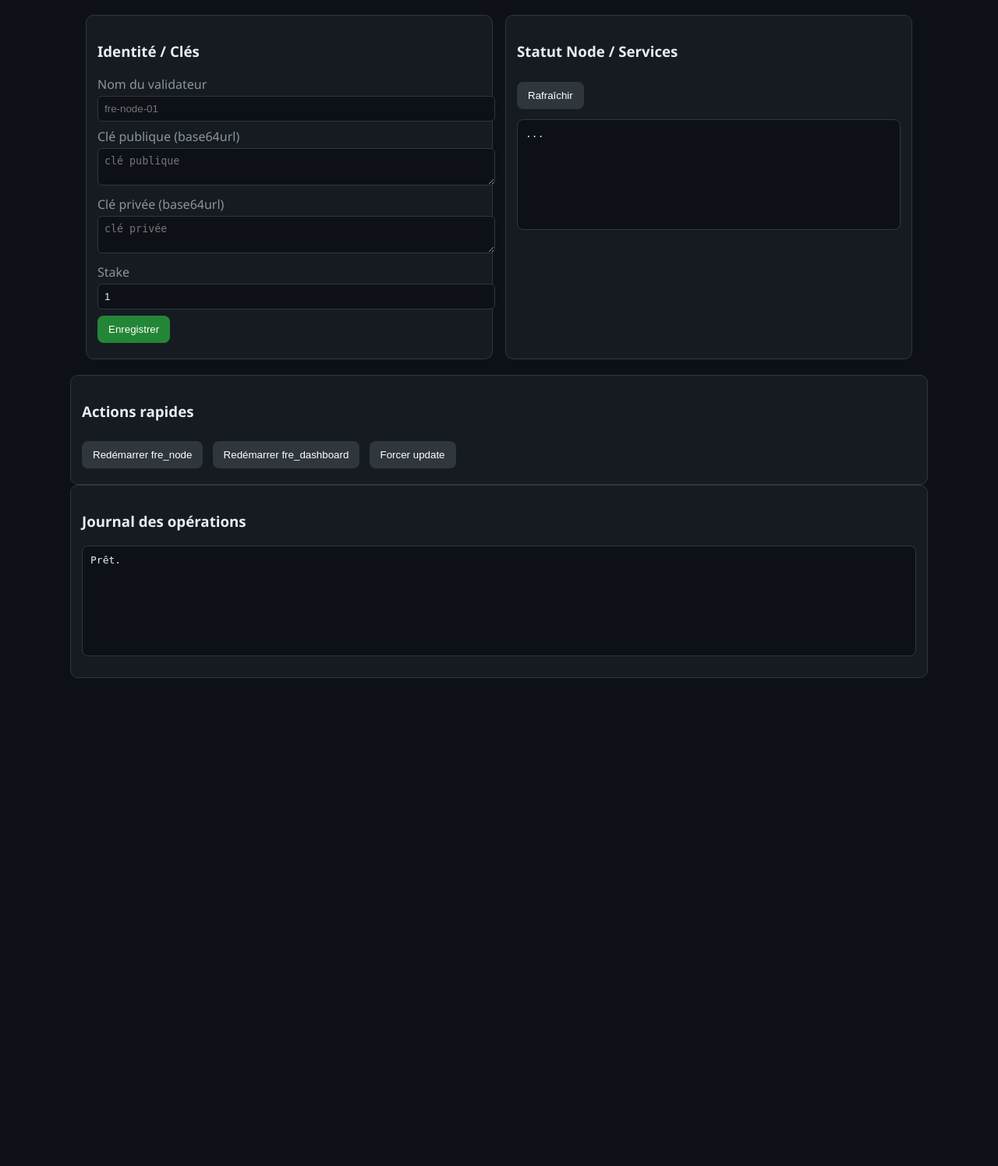
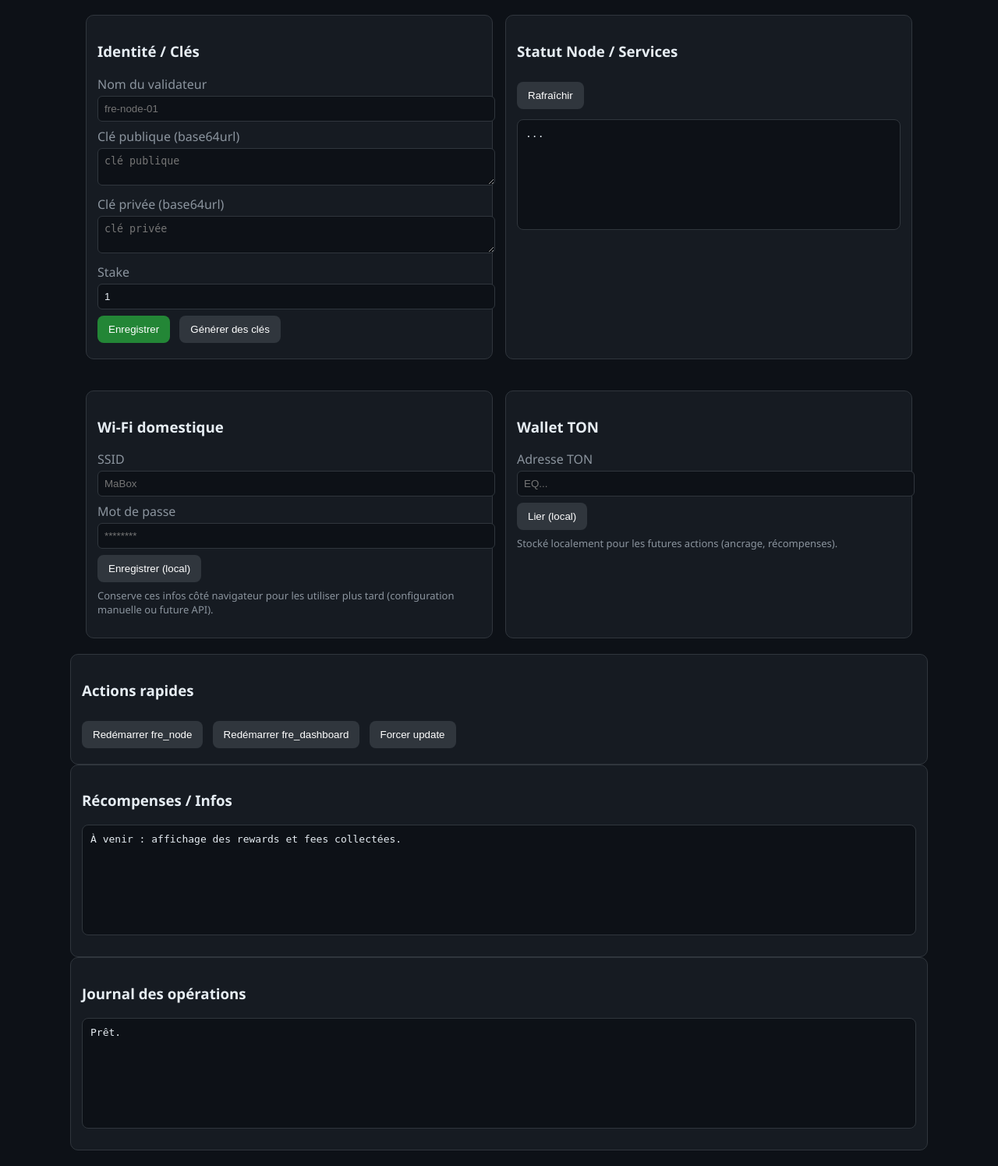
Before and after one commit to FRANCNUMERIQUE/fre_node, a FastAPI app: page /validator in a window 1280 px wide. Shown: the part 263-1759 px from the top of the page at 78% size. Before the commit the page ends 1133 px from the top, so only its background shows below. Run offline with FastAPI, Linux system fonts and the light colour scheme.

Commit message:
Enhance validator page with key generation, wifi/wallet sections, and token modal

```diff
--- a/dashboard/static/validator.js
+++ b/dashboard/static/validator.js
@@ -7,6 +7,7 @@
   const valPriv = document.getElementById("valPriv");
   const valStake = document.getElementById("valStake");
   const valStatus = document.getElementById("valStatus");
+  const generateKeysBtn = document.getElementById("generateKeys");
   const refreshStatusBtn = document.getElementById("refreshStatus");
   const quickStatus = document.getElementById("quickStatus");
   const restartNodeBtn = document.getElementById("restartNode");
@@ -14,6 +15,13 @@
   const runUpdateBtn = document.getElementById("runUpdate");
   const actionStatus = document.getElementById("actionStatus");
   const logOutput = document.getElementById("logOutput");
+  const wifiSsid = document.getElementById("wifiSsid");
+  const wifiPass = document.getElementById("wifiPass");
+  const wifiStatus = document.getElementById("wifiStatus");
+  const saveWifiBtn = document.getElementById("saveWifi");
+  const tonAddr = document.getElementById("tonAddr");
+  const tonStatus = document.getElementById("tonStatus");
+  const saveTonBtn = document.getElementById("saveTon");
 
   const loadToken = () => localStorage.getItem("fre_admin_token") || "";
   const saveToken = (t) => localStorage.setItem("fre_admin_token", t || "");
@@ -108,6 +116,45 @@
   runUpdateBtn.onclick = runUpdate;
   refreshStatusBtn.onclick = refreshStatus;
   document.getElementById("saveValidator").onclick = saveValidator;
+  generateKeysBtn.onclick = async () => {
+    valStatus.textContent = "Génération en cours...";
+    try {
+      if (!window.crypto || !window.crypto.subtle) throw new Error("WebCrypto indisponible");
+      const keyPair = await window.crypto.subtle.generateKey(
+        { name: "Ed25519" },
+        true,
+        ["sign", "verify"]
+      );
+      const pub = await window.crypto.subtle.exportKey("raw", keyPair.publicKey);
+      const priv = await window.crypto.subtle.exportKey("pkcs8", keyPair.privateKey);
+      const b64url = (buf) => btoa(String.fromCharCode(...new Uint8Array(buf))).replace(/\+/g, "-").replace(/\//g, "_").replace(/=+$/, "");
+      valPub.value = b64url(pub);
+      valPriv.value = b64url(priv);
+      valStatus.textContent = "Clés générées (local, non envoyées).";
+    } catch (e) {
+      valStatus.textContent = "Erreur génération: " + e.message;
+    }
+  };
+
+  // Wi-Fi domestique (stockage local)
+  const loadWifi = () => {
+    wifiSsid.value = localStorage.getItem("fre_wifi_ssid") || "";
+    wifiPass.value = localStorage.getItem("fre_wifi_pass") || "";
+  };
+  saveWifiBtn.onclick = () => {
+    localStorage.setItem("fre_wifi_ssid", wifiSsid.value.trim());
+    localStorage.setItem("fre_wifi_pass", wifiPass.value);
+    wifiStatus.textContent = "Wi‑Fi enregistré localement.";
+  };
+
+  // Wallet TON (stockage local)
+  const loadTon = () => {
+    tonAddr.value = localStorage.getItem("fre_ton_addr") || "";
+  };
+  saveTonBtn.onclick = () => {
+    localStorage.setItem("fre_ton_addr", tonAddr.value.trim());
+    tonStatus.textContent = "Adresse TON enregistrée localement.";
+  };
 
   // Modal token
   const modal = document.getElementById("tokenModal");
@@ -132,6 +179,10 @@
   };
   modalCancel.onclick = () => hideModal();
 
+  // Chargement des données locales
+  loadWifi();
+  loadTon();
+
   if (!loadToken()) {
     showModal();
   } else {
--- a/dashboard/templates/validator.html
+++ b/dashboard/templates/validator.html
@@ -49,6 +49,7 @@
             <label>Stake</label>
             <input id="valStake" type="number" value="1" min="1">
             <button id="saveValidator">Enregistrer</button>
+            <button class="secondary" id="generateKeys">Générer des clés</button>
             <div class="status" id="valStatus"></div>
         </div>
 
@@ -59,12 +60,38 @@
         </div>
     </div>
 
+    <div class="grid">
+        <div class="card">
+            <h3>Wi‑Fi domestique</h3>
+            <label>SSID</label>
+            <input id="wifiSsid" type="text" placeholder="MaBox">
+            <label>Mot de passe</label>
+            <input id="wifiPass" type="password" placeholder="********">
+            <button class="secondary" id="saveWifi">Enregistrer (local)</button>
+            <div class="status" id="wifiStatus"></div>
+            <p style="color:#8b949e; font-size:13px; margin-top:8px;">Conserve ces infos côté navigateur pour les utiliser plus tard (configuration manuelle ou future API).</p>
+        </div>
+        <div class="card">
+            <h3>Wallet TON</h3>
+            <label>Adresse TON</label>
+            <input id="tonAddr" type="text" placeholder="EQ...">
+            <button class="secondary" id="saveTon">Lier (local)</button>
+            <div class="status" id="tonStatus"></div>
+            <p style="color:#8b949e; font-size:13px; margin-top:8px;">Stocké localement pour les futures actions (ancrage, récompenses).</p>
+        </div>
+    </div>
+
     <div class="card">
         <h3>Actions rapides</h3>
         <button class="secondary" id="restartNode">Redémarrer fre_node</button>
         <button class="secondary" id="restartDash">Redémarrer fre_dashboard</button>
         <button class="secondary" id="runUpdate">Forcer update</button>
         <div class="status" id="actionStatus"></div>
+    </div>
+
+    <div class="card">
+        <h3>Récompenses / Infos</h3>
+        <pre id="rewardsBox">À venir : affichage des rewards et fees collectées.</pre>
     </div>
 
     <div class="card">
```
